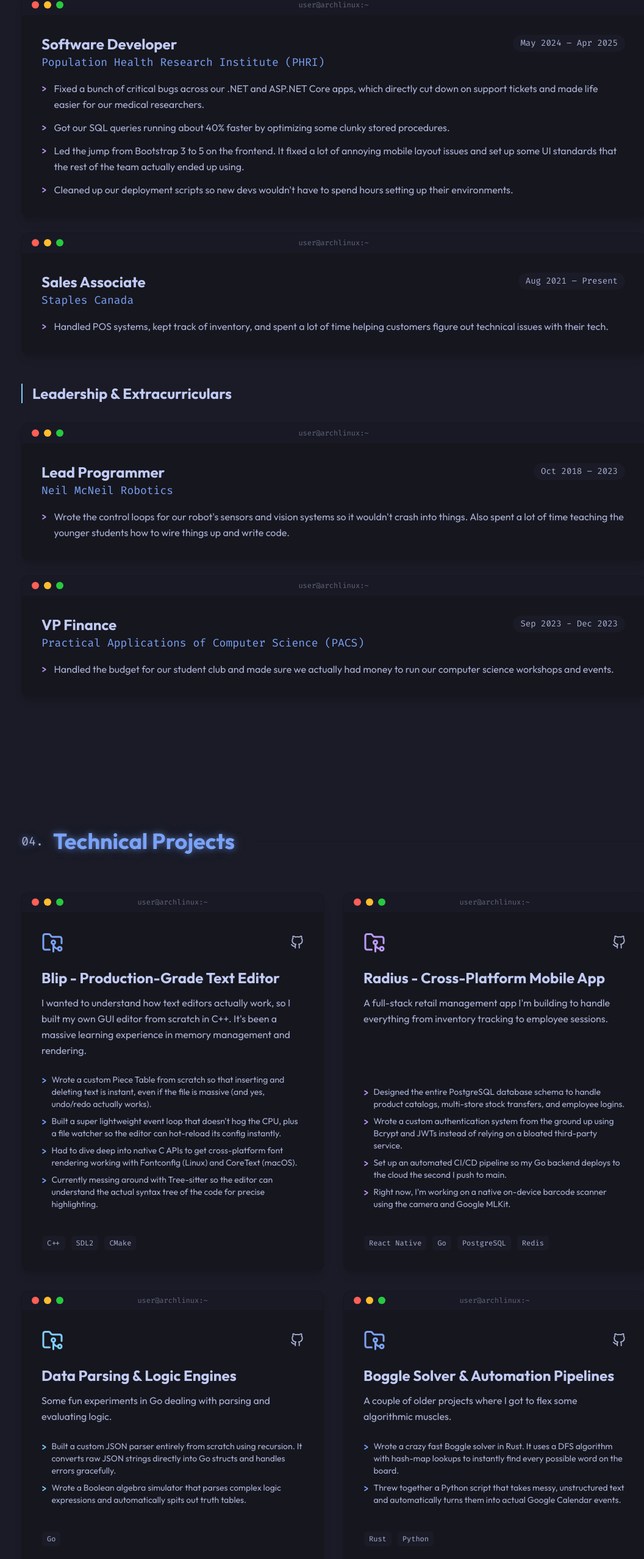
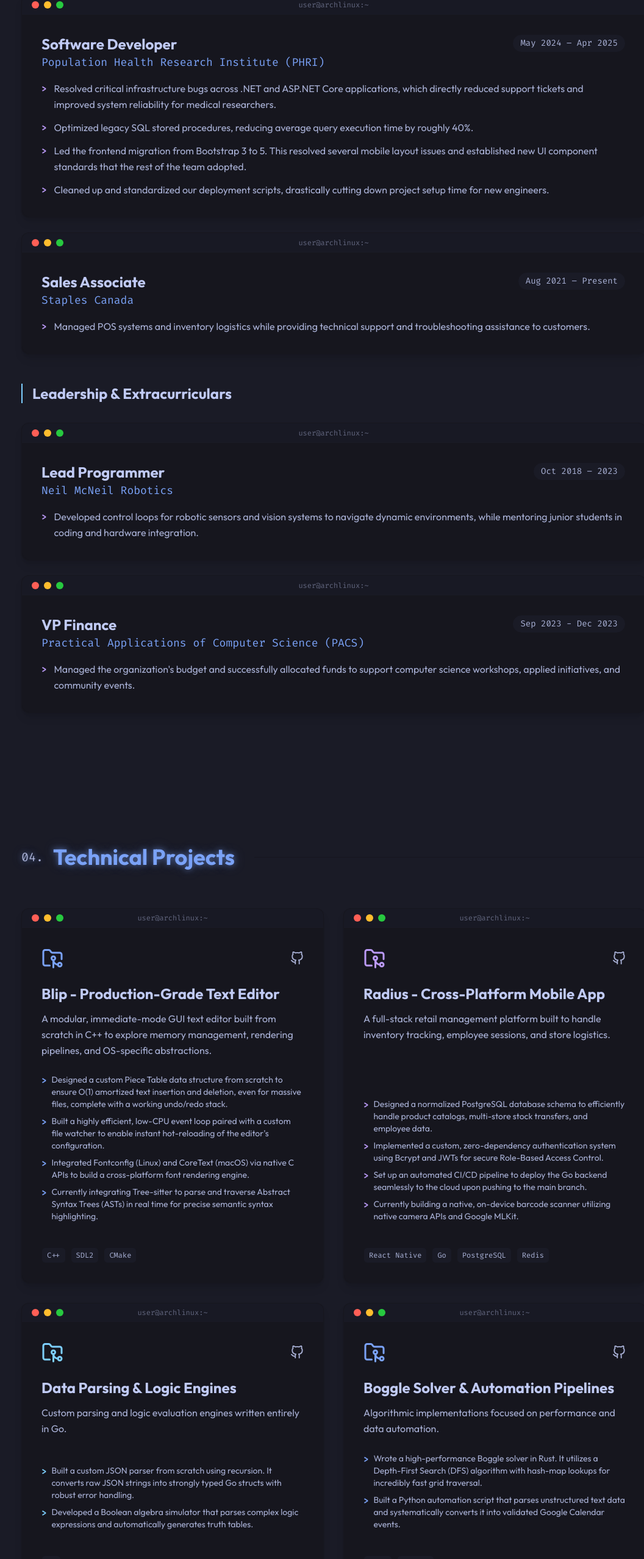
Before and after one commit to juderozario08/judesPortfolio, a React (Vite) app: page / in a window 1280 px wide. Shown: the part 2512-5068 px from the top of the page at 61% size, without its empty margins (93-1149 px from the left). Built offline with nearby package versions, Linux system fonts and the light colour scheme.

Commit message:
chore: refine resume copy to balance professional and natural tone

```diff
--- a/src/data/resume.ts
+++ b/src/data/resume.ts
@@ -24,10 +24,10 @@ export const experience = [
     company: "Population Health Research Institute (PHRI)",
     date: "May 2024 – Apr 2025",
     bullets: [
-      "Fixed a bunch of critical bugs across our .NET and ASP.NET Core apps, which directly cut down on support tickets and made life easier for our medical researchers.",
-      "Got our SQL queries running about 40% faster by optimizing some clunky stored procedures.",
-      "Led the jump from Bootstrap 3 to 5 on the frontend. It fixed a lot of annoying mobile layout issues and set up some UI standards that the rest of the team actually ended up using.",
-      "Cleaned up our deployment scripts so new devs wouldn't have to spend hours setting up their environments."
+      "Resolved critical infrastructure bugs across .NET and ASP.NET Core applications, which directly reduced support tickets and improved system reliability for medical researchers.",
+      "Optimized legacy SQL stored procedures, reducing average query execution time by roughly 40%.",
+      "Led the frontend migration from Bootstrap 3 to 5. This resolved several mobile layout issues and established new UI component standards that the rest of the team adopted.",
+      "Cleaned up and standardized our deployment scripts, drastically cutting down project setup time for new engineers."
     ]
   },
   {
@@ -35,7 +35,7 @@ export const experience = [
     company: "Staples Canada",
     date: "Aug 2021 – Present",
     bullets: [
-      "Handled POS systems, kept track of inventory, and spent a lot of time helping customers figure out technical issues with their tech."
+      "Managed POS systems and inventory logistics while providing technical support and troubleshooting assistance to customers."
     ]
   }
 ];
@@ -45,12 +45,12 @@ export const projects = [
     title: "Blip - Production-Grade Text Editor",
     tech: ["C++", "SDL2", "CMake"],
     date: "Present",
-    description: "I wanted to understand how text editors actually work, so I built my own GUI editor from scratch in C++. It's been a massive learning experience in memory management and rendering.",
+    description: "A modular, immediate-mode GUI text editor built from scratch in C++ to explore memory management, rendering pipelines, and OS-specific abstractions.",
     bullets: [
-      "Wrote a custom Piece Table from scratch so that inserting and deleting text is instant, even if the file is massive (and yes, undo/redo actually works).",
-      "Built a super lightweight event loop that doesn't hog the CPU, plus a file watcher so the editor can hot-reload its config instantly.",
-      "Had to dive deep into native C APIs to get cross-platform font rendering working with Fontconfig (Linux) and CoreText (macOS).",
-      "Currently messing around with Tree-sitter so the editor can understand the actual syntax tree of the code for precise highlighting."
+      "Designed a custom Piece Table data structure from scratch to ensure O(1) amortized text insertion and deletion, even for massive files, complete with a working undo/redo stack.",
+      "Built a highly efficient, low-CPU event loop paired with a custom file watcher to enable instant hot-reloading of the editor's configuration.",
+      "Integrated Fontconfig (Linux) and CoreText (macOS) via native C APIs to build a cross-platform font rendering engine.",
+      "Currently integrating Tree-sitter to parse and traverse Abstract Syntax Trees (ASTs) in real time for precise semantic syntax highlighting."
     ],
     github: "https://github.com/juderozario08/blip", // Example
     color: "tokyo-blue"
@@ -59,12 +59,12 @@ export const projects = [
     title: "Radius - Cross-Platform Mobile App",
     tech: ["React Native", "Go", "PostgreSQL", "Redis"],
     date: "Present",
-    description: "A full-stack retail management app I'm building to handle everything from inventory tracking to employee sessions.",
+    description: "A full-stack retail management platform built to handle inventory tracking, employee sessions, and store logistics.",
     bullets: [
-      "Designed the entire PostgreSQL database schema to handle product catalogs, multi-store stock transfers, and employee logins.",
-      "Wrote a custom authentication system from the ground up using Bcrypt and JWTs instead of relying on a bloated third-party service.",
-      "Set up an automated CI/CD pipeline so my Go backend deploys to the cloud the second I push to main.",
-      "Right now, I'm working on a native on-device barcode scanner using the camera and Google MLKit."
+      "Designed a normalized PostgreSQL database schema to efficiently handle product catalogs, multi-store stock transfers, and employee data.",
+      "Implemented a custom, zero-dependency authentication system using Bcrypt and JWTs for secure Role-Based Access Control.",
+      "Set up an automated CI/CD pipeline to deploy the Go backend seamlessly to the cloud upon pushing to the main branch.",
+      "Currently building a native, on-device barcode scanner utilizing native camera APIs and Google MLKit."
     ],
     github: "https://github.com/juderozario08/radius",
     color: "tokyo-purple"
@@ -73,10 +73,10 @@ export const projects = [
     title: "Data Parsing & Logic Engines",
     tech: ["Go"],
     date: "Mar 2024 – Oct 2024",
-    description: "Some fun experiments in Go dealing with parsing and evaluating logic.",
+    description: "Custom parsing and logic evaluation engines written entirely in Go.",
     bullets: [
-      "Built a custom JSON parser entirely from scratch using recursion. It converts raw JSON strings directly into Go structs and handles errors gracefully.",
-      "Wrote a Boolean algebra simulator that parses complex logic expressions and automatically spits out truth tables."
+      "Built a custom JSON parser from scratch using recursion. It converts raw JSON strings into strongly typed Go structs with robust error handling.",
+      "Developed a Boolean algebra simulator that parses complex logic expressions and automatically generates truth tables."
     ],
     github: "https://github.com/juderozario08",
     color: "tokyo-cyan"
@@ -85,10 +85,10 @@ export const projects = [
     title: "Boggle Solver & Automation Pipelines",
     tech: ["Rust", "Python"],
     date: "Jul 2023 – Mar 2024",
-    description: "A couple of older projects where I got to flex some algorithmic muscles.",
+    description: "Algorithmic implementations focused on performance and data automation.",
     bullets: [
-      "Wrote a crazy fast Boggle solver in Rust. It uses a DFS algorithm with hash-map lookups to instantly find every possible word on the board.",
-      "Threw together a Python script that takes messy, unstructured text and automatically turns them into actual Google Calendar events."
+      "Wrote a high-performance Boggle solver in Rust. It utilizes a Depth-First Search (DFS) algorithm with hash-map lookups for incredibly fast grid traversal.",
+      "Built a Python automation script that parses unstructured text data and systematically converts it into validated Google Calendar events."
     ],
     github: "https://github.com/juderozario08",
     color: "tokyo-blue"
@@ -101,7 +101,7 @@ export const leadership = [
     organization: "Neil McNeil Robotics",
     date: "Oct 2018 – 2023",
     bullets: [
-      "Wrote the control loops for our robot's sensors and vision systems so it wouldn't crash into things. Also spent a lot of time teaching the younger students how to wire things up and write code."
+      "Developed control loops for robotic sensors and vision systems to navigate dynamic environments, while mentoring junior students in coding and hardware integration."
     ]
   },
   {
@@ -109,7 +109,7 @@ export const leadership = [
     organization: "Practical Applications of Computer Science (PACS)",
     date: "Sep 2023 - Dec 2023",
     bullets: [
-      "Handled the budget for our student club and made sure we actually had money to run our computer science workshops and events."
+      "Managed the organization's budget and successfully allocated funds to support computer science workshops, applied initiatives, and community events."
     ]
   }
 ];
```
